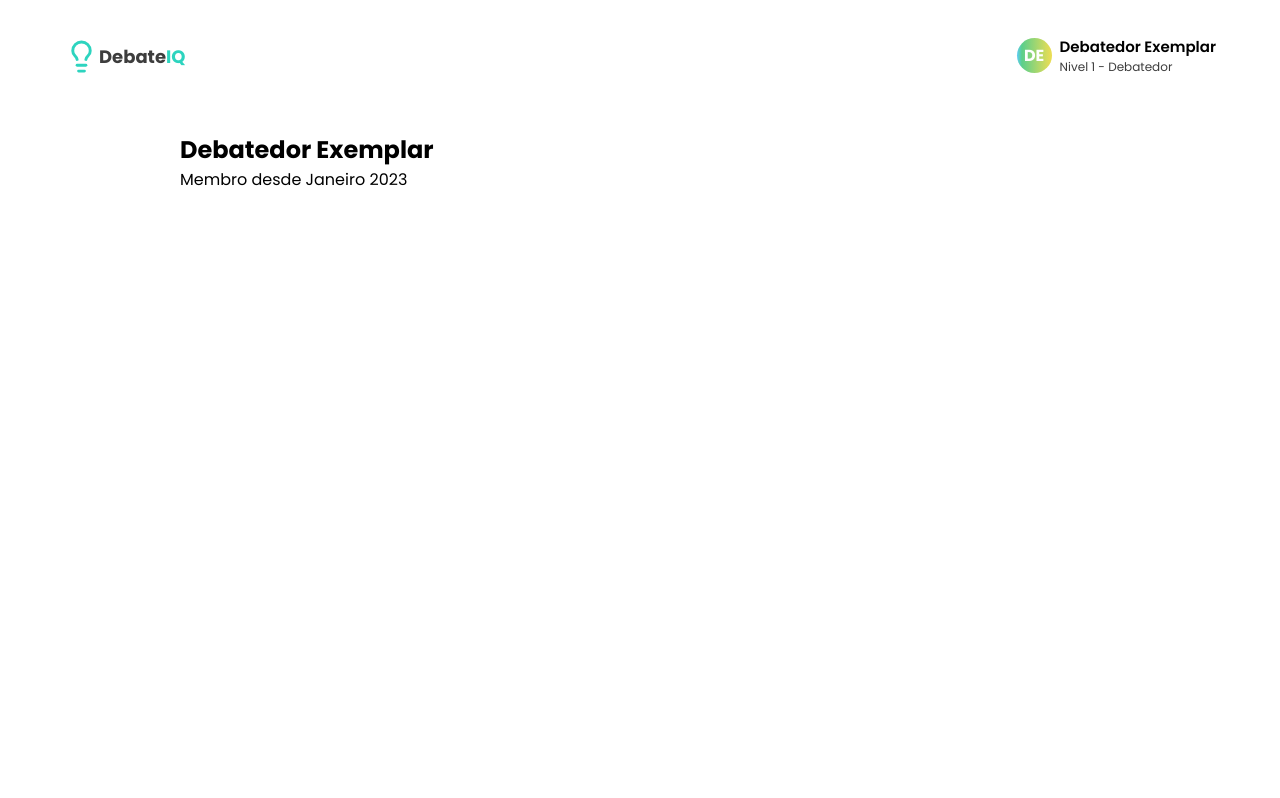
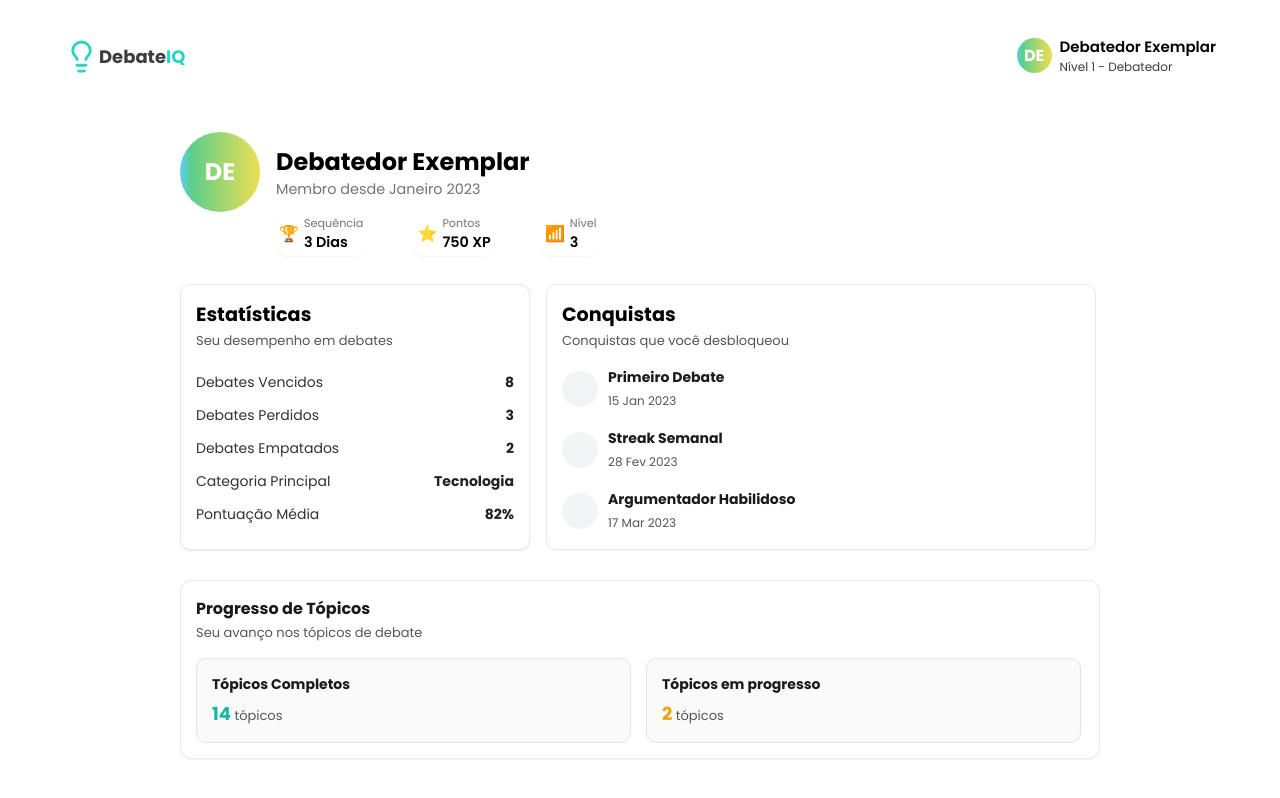
Before and after one commit to devlucasalm/DebateIQ, a plain HTML site: page pages/perfil.html in a window 1280 px wide. Drawn offline with Linux system fonts and the light colour scheme.

Commit message:
Co-authored-by: donancorrea@gmail.com <donancorrea@gmail.com>

```diff
--- /dev/null
+++ b/css/perfil.css
@@ -0,0 +1,323 @@
+.perfil-container-infos {
+    display: flex;
+    align-items: center;
+    gap: 1rem;
+}
+
+.logo-infos {
+    color: white;
+    width: 5rem;
+    height: 4.98rem;
+    background: #5eccf7;
+    background: linear-gradient(90deg, rgba(94, 204, 247, 1) 0%, rgba(91, 207, 139, 1) 14%, rgba(211, 219, 93, 1) 83%, rgba(237, 221, 83, 1) 100%);
+    border-radius: 50%;
+    display: flex;
+    align-items: center;
+    justify-content: center;
+    font-weight: bold;
+    font-size: 1.5rem;
+}
+
+.perfil-titulos p {
+    color: #757373;
+    font-size: 0.9rem
+}
+
+.usuario-info {
+    margin-left: 6rem;
+    display: flex;
+    gap: 3rem;
+}
+
+.usuario-info .stricks-perfil {
+    display: flex;
+    align-items: center;
+}
+
+.logo-strick-perfil {
+    margin-right: 5px;
+}
+
+.stricks-perfil {
+    padding: 3px;
+    border-radius: 10px;
+    box-shadow: 0 1px 2px 0 rgba(0, 0, 0, 0.05);
+}
+
+.stricks-sub p {
+    color: #757373;
+    font-size: 0.7rem
+}
+
+.stricks-sub h4 {
+    font-weight: 600;
+    font-size: 0.9rem;
+}
+
+.container-perfil {
+    margin-top: 28px;
+    display: flex;
+    gap: 1rem;
+}
+
+.estatisticas {
+    padding: 15px;
+    width: 350px;
+    box-shadow: 0 1px 2px rgba(0, 0, 0, 0.1);
+    border-radius: 10px;
+    border: 1px solid #eaeaea;
+    background-color: white;
+    font-family: Arial, sans-serif;
+}
+
+.titulo-perfis h4 {
+    margin: 0;
+    font-size: 16px;
+    font-weight: bold;
+}
+
+.titulo-perfis p {
+    margin: 2px 0 15px;
+    font-size: 13px;
+    color: #555;
+}
+
+.estatisticas-todos {
+    display: flex;
+    justify-content: space-between;
+    align-items: center;
+    padding: 6px 0;
+
+    font-size: 14px;
+}
+
+.estatisticas-todos:first-of-type {
+    border-top: none;
+}
+
+.subtitulo {
+    color: #333;
+}
+
+.numero-estatistica {
+    font-weight: bold;
+    color: #222;
+}
+
+.conquistas {
+    width: 550px;
+    padding: 15px;
+    box-shadow: 0 1px 2px 0 rgba(0, 0, 0, 0.05);
+    border-radius: 10px;
+    border: 1px solid rgb(234, 234, 234);
+    background-color: #fff;
+    font-family: Arial, sans-serif;
+}
+
+.titulo-perfis h4 {
+    margin: 0;
+    font-size: 1.2rem;
+    font-weight: bold;
+}
+
+.titulo-perfis p {
+    margin: 2px 0 15px;
+    font-size: 13px;
+    color: #555;
+}
+
+.conquistas-itens {
+    display: flex;
+    flex-direction: column;
+    gap: 15px;
+    line-height: 22px;
+}
+
+
+.conquista {
+    display: flex;
+    align-items: center;
+    gap: 10px;
+}
+
+.logo-itens {
+    width: 36px;
+    height: 36px;
+    background-color: #f3f4f6;
+    border-radius: 50%;
+    display: flex;
+    align-items: center;
+    justify-content: center;
+}
+
+.item h4 {
+    margin: 0;
+    font-size: 14px;
+    color: #1a1a1a;
+}
+
+.item p {
+    margin: 2px 0 0;
+    font-size: 12px;
+    color: #555;
+}
+
+.progresso-topicos {
+    margin-top: 30px;
+    display: flex;
+}
+
+.progresso-topicos {
+    width: 100%;
+    padding: 15px;
+    border-radius: 12px;
+    border: 1px solid #eaeaea;
+    box-shadow: 0 1px 2px rgba(0, 0, 0, 0.05);
+    background-color: #fff;
+    font-family: Arial, sans-serif;
+}
+
+.titulo-progresso h3 {
+    margin: 0;
+    font-size: 16px;
+    font-weight: bold;
+    color: #1a1a1a;
+}
+
+.titulo-progresso p {
+    margin: 2px 0 15px;
+    font-size: 13px;
+    color: #555;
+}
+
+.minicontainer-topicos {
+    display: flex;
+    gap: 15px;
+    flex-wrap: wrap;
+}
+
+.minicontainer-topicos > div {
+    flex: 1;
+    min-width: 435px;
+    padding: 15px;
+    border-radius: 10px;
+    border: 1px solid #e4e4e7;
+    background-color: #fafafa;
+}
+
+.minicontainer-topicos h4 {
+    margin: 0 0 5px;
+    font-size: 14px;
+    font-weight: bold;
+    color: #1a1a1a;
+}
+
+.minicontainer-topicos p {
+    margin: 0;
+    font-size: 13px;
+    color: #555;
+}
+
+.completos span {
+    color: #14b8a6;
+    font-weight: bold;
+    font-size: 18px;
+}
+
+.em-progresso span {
+    color: #f59e0b;
+    font-weight: bold;
+    font-size: 18px;
+}
+
+
+
+
+@media (max-width: 768px) {
+    .perfil-container-infos {
+      text-align: center;
+      justify-content: center;
+      flex-direction: column;
+      margin-bottom: 10px;
+    }
+
+    .usuario-info {
+      justify-content: center;
+      margin-left: 0;
+      gap: 1rem;
+    }
+
+    .container-perfil {
+      flex-direction: column;
+      align-items: stretch;
+    }
+
+    .estatisticas,
+    .conquistas {
+      width: 100%;
+    }
+
+    .progresso-topicos {
+      flex-direction: column;
+      padding: 10px;
+    }
+
+    .minicontainer-topicos > div {
+      min-width: 100%;
+    }
+
+    .logo-infos {
+      width: 4rem;
+      height: 4rem;
+      font-size: 1.2rem;
+    }
+
+    .stricks-sub h4 {
+      font-size: 0.85rem;
+    }
+
+    .stricks-sub p {
+      font-size: 0.65rem;
+    }
+
+    .titulo-perfis h4 {
+      font-size: 1rem;
+    }
+
+    .titulo-perfis p {
+      font-size: 12px;
+    }
+
+    .item h4 {
+      font-size: 13px;
+    }
+
+    .item p {
+      font-size: 11px;
+    }
+
+    .titulo-progresso h3 {
+      font-size: 15px;
+    }
+
+    .titulo-progresso p {
+      font-size: 12px;
+    }
+
+    .completos span,
+    .em-progresso span {
+      font-size: 16px;
+    }
+  }
+
+  @media (max-width: 480px) {
+    .logo-infos {
+      width: 3.5rem;
+      height: 3.5rem;
+      font-size: 1rem;
+    }
+
+    .minicontainer-topicos > div {
+      padding: 10px;
+    }
+  }
--- a/pages/perfil.html
+++ b/pages/perfil.html
@@ -7,18 +7,16 @@
     <title>Perfil - DebateIQ</title>
     <link rel="stylesheet" href="/css/style.css">
     <link rel="icon" type="image/png" href="/assets/ideia-criativa.ico">
+    <link rel="stylesheet" href="/css/perfil.css">
 </head>
 
 <body>
     <header>
-         <a href="/index.html" class="logo-voltar">
+        <a href="/index.html" class="logo-voltar">
             <div class="logo">
                 <svg xmlns="http://www.w3.org/2000/svg" width="35" height="35" viewBox="0 0 24 24" fill="none"
                     stroke="currentColor" stroke-width="2" stroke-linecap="round" stroke-linejoin="round"
-                    class="lucide lucide-lightbulb h-8 w-8 text-debate-teal" data-lov-id="src/pages/Login.tsx:42:12"
-                    data-lov-name="LightbulbIcon" data-component-path="src/pages/Login.tsx" data-component-line="42"
-                    data-component-file="Login.tsx" data-component-name="LightbulbIcon"
-                    data-component-content="%7B%22className%22%3A%22h-8%20w-8%20text-debate-teal%22%7D">
+                    class="lucide lucide-lightbulb h-8 w-8 text-debate-teal">
                     <path
                         d="M15 14c.2-1 .7-1.7 1.5-2.5 1-.9 1.5-2.2 1.5-3.5A6 6 0 0 0 6 8c0 1 .2 2.2 1.5 3.5.7.7 1.3 1.5 1.5 2.5">
                     </path>
@@ -28,30 +26,130 @@
                 <h2>Debate<span>IQ</span></h2>
             </div>
         </a>
-        </div>
         <a href="/pages/perfil.html" class="perfil">
-            <div class="logo-perfil">
-                <img src="" alt="">
-            </div>
             <div class="perfil-info">
                 <div class="logo-perfil-info">DE</div>
                 <div class="infos">
                     <h2>Debatedor Exemplar</h2>
-                    <p>Nivel 1 - Debatedor</p>
+                    <p>Nível 1 - Debatedor</p>
                 </div>
             </div>
         </a>
     </header>
+
     <div class="container">
         <main>
             <section class="perfil-container-infos">
-                <div class="logo-infos"></div>
+                <div class="logo-infos">DE</div>
                 <div class="perfil-titulos">
                     <h2>Debatedor Exemplar</h2>
                     <p>Membro desde Janeiro 2023</p>
                 </div>
             </section>
-            <section class="usuario-info"></section>
+
+            <section class="usuario-info">
+                <div class="stricks-perfil">
+                    <div class="logo-strick-perfil">🏆</div>
+                    <div class="stricks-sub">
+                        <p>Sequência</p>
+                        <h4>3 Dias</h4>
+                    </div>
+                </div>
+                <div class="stricks-perfil">
+                    <div class="logo-strick-perfil">⭐</div>
+                    <div class="stricks-sub">
+                        <p>Pontos</p>
+                        <h4>750 XP</h4>
+                    </div>
+                </div>
+                <div class="stricks-perfil">
+                    <div class="logo-strick-perfil">📶</div>
+                    <div class="stricks-sub">
+                        <p>Nível</p>
+                        <h4>3</h4>
+                    </div>
+                </div>
+            </section>
+
+            <section class="container-perfil">
+                <section class="estatisticas">
+                    <div class="titulo-perfis">
+                        <h4>Estatísticas</h4>
+                        <p>Seu desempenho em debates</p>
+                    </div>
+                    <div class="estatisticas-todos">
+                        <div class="subtitulo">Debates Vencidos</div>
+                        <div class="numero-estatistica">8</div>
+                    </div>
+                    <div class="estatisticas-todos">
+                        <div class="subtitulo">Debates Perdidos</div>
+                        <div class="numero-estatistica">3</div>
+                    </div>
+                    <div class="estatisticas-todos">
+                        <div class="subtitulo">Debates Empatados</div>
+                        <div class="numero-estatistica">2</div>
+                    </div>
+                    <div class="estatisticas-todos">
+                        <div class="subtitulo">Categoria Principal</div>
+                        <div class="numero-estatistica destaque">Tecnologia</div>
+                    </div>
+                    <div class="estatisticas-todos">
+                        <div class="subtitulo">Pontuação Média</div>
+                        <div class="numero-estatistica destaque">82%</div>
+                    </div>
+                </section>
+
+
+                <section class="conquistas">
+                    <div class="titulo-perfis">
+                        <h4>Conquistas</h4>
+                        <p>Conquistas que você desbloqueou</p>
+                    </div>
+
+                    <div class="conquistas-itens">
+                        <div class="conquista">
+                            <div class="logo-itens"></div>
+                            <div class="item">
+                                <h4>Primeiro Debate</h4>
+                                <p>15 Jan 2023</p>
+                            </div>
+                        </div>
+                        <div class="conquista">
+                            <div class="logo-itens"></div>
+                            <div class="item">
+                                <h4>Streak Semanal</h4>
+                                <p>28 Fev 2023</p>
+                            </div>
+                        </div>
+                        <div class="conquista">
+                            <div class="logo-itens"></div>
+                            <div class="item">
+                                <h4>Argumentador Habilidoso</h4>
+                                <p>17 Mar 2023</p>
+                            </div>
+                        </div>
+                    </div>
+                </section>
+            </section>
+
+            <section class="progresso-topicos">
+                <div class="container-progresso">
+                <div class="titulo-progresso">
+                    <h3>Progresso de Tópicos</h3>
+                    <p>Seu avanço nos tópicos de debate</p>
+                </div>
+                <div class="minicontainer-topicos">
+                    <div class="completos">
+                        <h4>Tópicos Completos</h4>
+                        <p><span>14</span> tópicos</p>
+                    </div>
+                    <div class="em-progresso">
+                        <h4>Tópicos em progresso</h4>
+                        <p><span>2</span> tópicos</p>
+                    </div>
+                </div>
+            </div>
+            </section>
         </main>
     </div>
 </body>
```
Also changed, not shown: firebase/firebase-config.js (line endings or trailing spaces).
